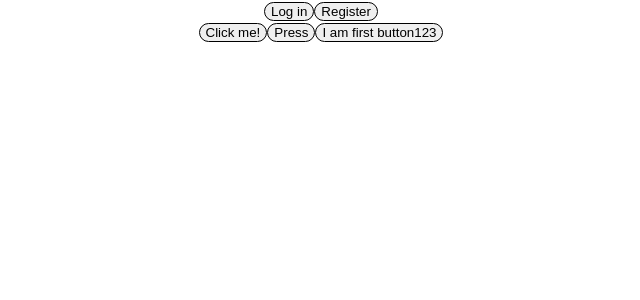
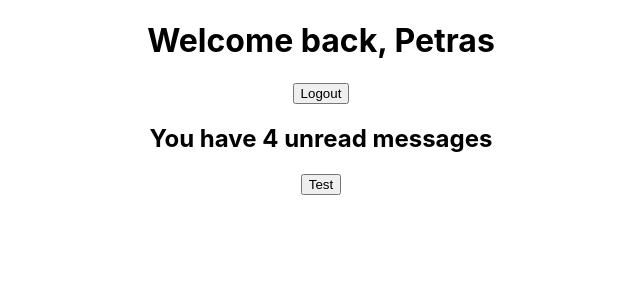
Before and after one commit to gitanart/react-codeacademy, a React (Create React App) app: page / in a window 1280 px wide. Shown: the top 300 px of the page, without its empty margins (319-959 px from the left). Built offline with nearby package versions, Linux system fonts and the light colour scheme.

Commit message:
paskaita #3

```diff
--- a/src/App.js
+++ b/src/App.js
@@ -1,15 +1,11 @@
-import {Button} from './Button/Button';
-import {Header} from './Header/Header';
+import {Greeting} from './Greeting/Greeting';
 import './App.css';
 
 function App() {
 
   return (
     <div className="App">
-      <Header />
-      <Button type="secondary">Click me!</Button>
-      <Button type="secondary">Press</Button>
-      <Button type="primary">I am first button<span>123</span></Button>
+      <Greeting isLoggedIn={true} unreadMessages={[1, 1, 1, 1]}/>
     </div>
   );
 }
--- a/src/Button/Button.js
+++ /dev/null
@@ -1,16 +0,0 @@
-/* eslint-disable no-unused-vars */
-import './button.css';
-
-export const Button = (props) => {
-    let className;
-
-    if (props.type ==='primary') {
-        className = 'button-primary';
-    } else if (props.type === 'secondary') {
-        className = 'button-secondary';
-    }
-
-
-
-    return <button className={`button ${props.className}`}>{props.children}</button>
-}
--- a/src/Button/button.css
+++ /dev/null
@@ -1,19 +0,0 @@
-.button {
-    border: 1px solid black;
-    border-radius: 20px;
-}
-
-.button-primary {
-    background-color: orange;
-    color: white;
-  }
-
-  .button-secondary {
-    background-color: red;
-    color: white;
-  }
-
-  .button-tertiary {
-    background-color: transparent;
-    color: black;
-  }
--- /dev/null
+++ b/src/Greeting/Greeting.js
@@ -0,0 +1,35 @@
+import { UserGreeting } from '../UserGreeting/UserGreeting';
+import { GuestGreeting } from '../GuestGreeting/GuestGreeting';
+import { LoginButton } from '../LoginButton/LoginButton';
+import { LogoutButton } from '../LogoutButton/LogoutButton';
+
+
+export const Greeting = ({isLoggedIn, unreadMessages}) => {
+    // if (isLoggedIn) {
+    //     return <UserGreeting/>;
+    // }
+    // return <GuestGreeting/>;
+
+    const handleClick = () => {
+        prompt('Test funkcija');
+    }
+
+    const handleLogout = () => {
+        prompt('You have been logged out!');
+    }
+
+    const handleLogin = () => {
+        prompt('You have successfully logged in!');
+    }
+
+    return (
+        <div>
+            {isLoggedIn ? <UserGreeting name={"Petras"}/> : <GuestGreeting/>}
+            {isLoggedIn ? <LogoutButton onClick={handleLogout}/> : <LoginButton onClick={handleLogin}/>}
+            {unreadMessages.length > 0 && (
+                <h2>You have {unreadMessages.length} unread messages</h2>
+            )}
+            <button onClick={handleClick}>Test</button>
+        </div>
+    )
+};
--- /dev/null
+++ b/src/GuestGreeting/GuestGreeting.js
@@ -0,0 +1 @@
+export const GuestGreeting = () => <h1>Please sign up.</h1>;
--- a/src/Header/Header.js
+++ /dev/null
@@ -1,12 +0,0 @@
-import { Button } from '../Button/Button';
-
-
-
-export const Header = () => {
-    return  (
-        <div>
-           <Button>Log in</Button>
-           <Button>Register</Button>
-        </div>
-    )
-}
--- /dev/null
+++ b/src/LoginButton/LoginButton.js
@@ -0,0 +1 @@
+export const LoginButton = ({ onClick }) => <button onClick={onClick}>Login</button>;
--- /dev/null
+++ b/src/LogoutButton/LogoutButton.js
@@ -0,0 +1 @@
+export const LogoutButton = ({ onClick }) => <button onClick={onClick}>Logout</button>;
--- /dev/null
+++ b/src/UserGreeting/UserGreeting.js
@@ -0,0 +1,6 @@
+export const UserGreeting = ({name}) => {
+    if (name) {
+        return <h1>Welcome back, {name}</h1>;
+    }
+    return <h1>Welcome back!</h1>;
+};
```
Also changed, not shown: src/Test/Test.js (deleted, +0 -3 lines).
